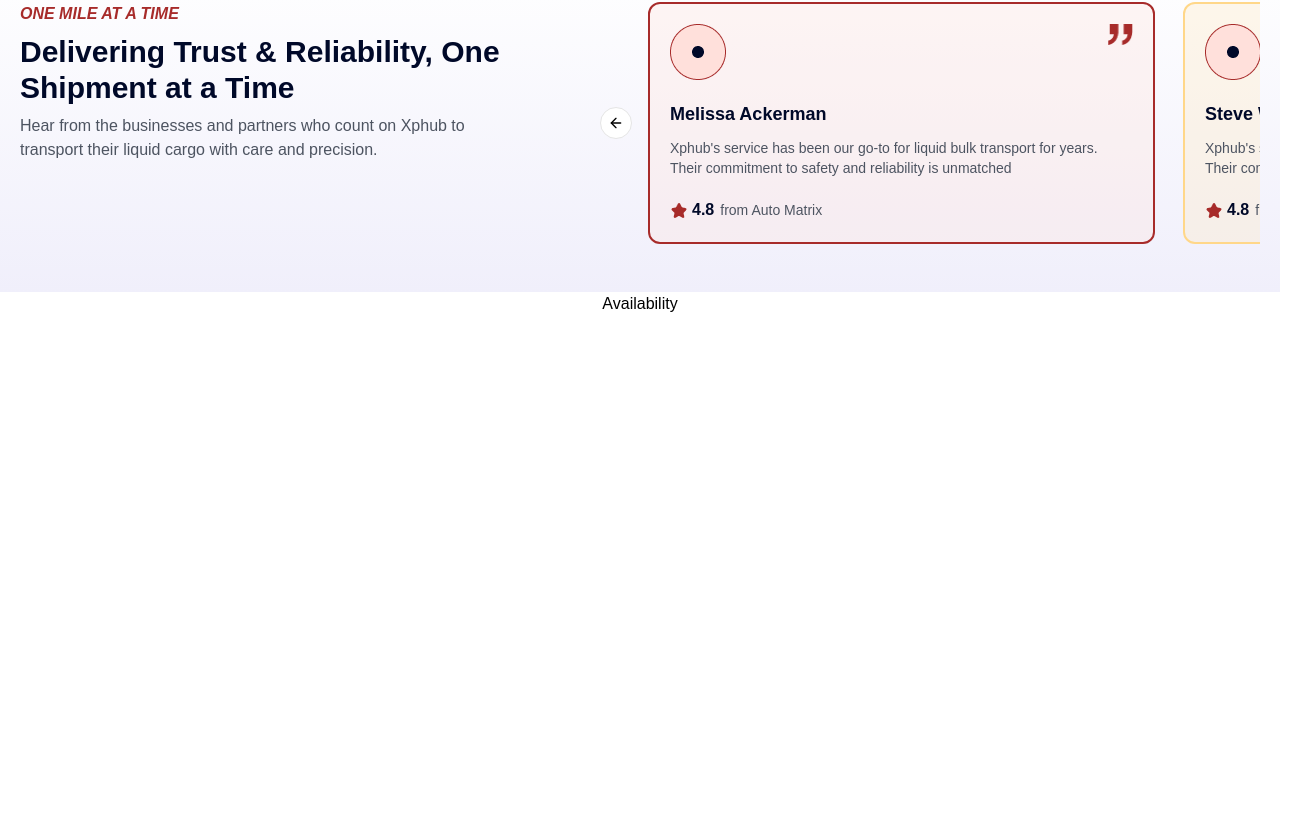
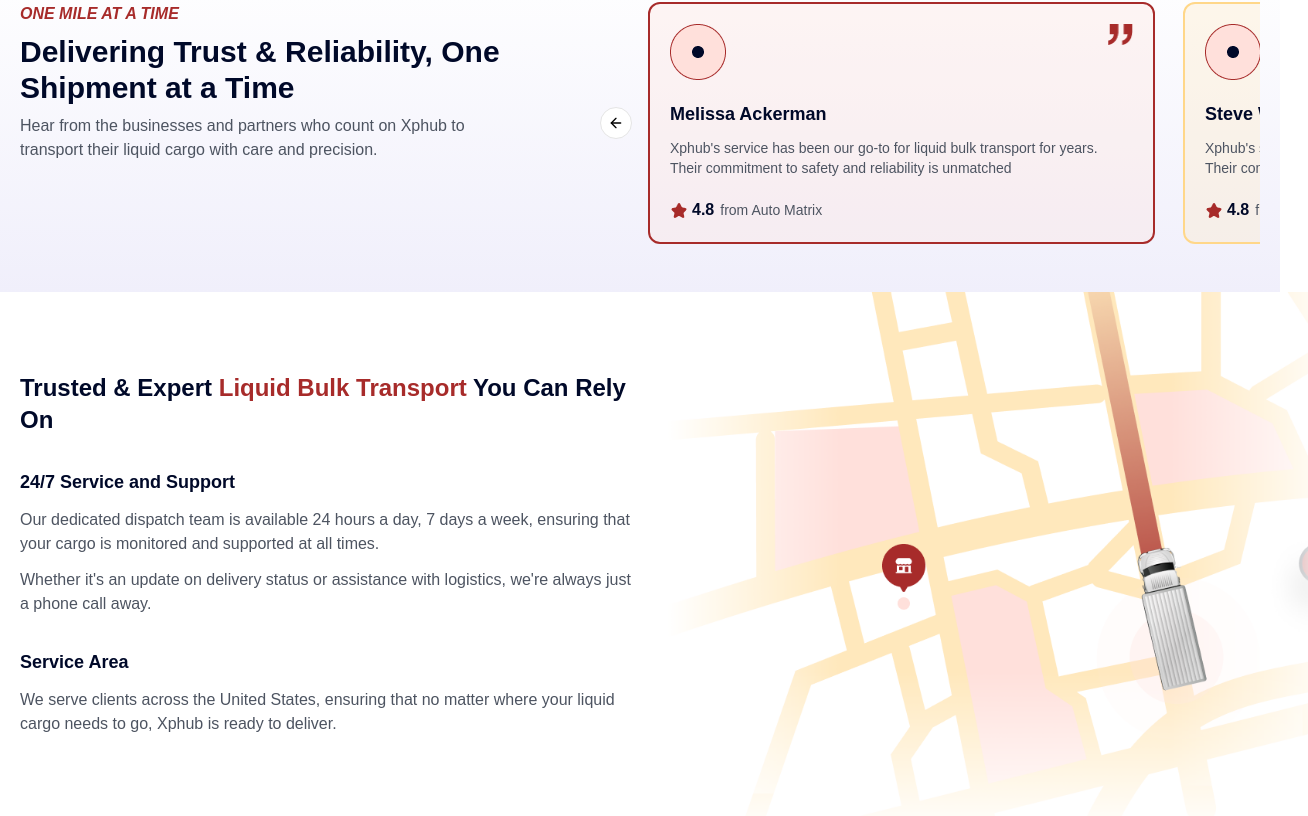
Before and after one commit to TyeStanley/xphub, a Next.js app: page / in a window 1280 px wide. Shown: the part 2894-3710 px from the top of the page, 1308 px wide, since content can reach past the window. Built offline with nearby package versions, Linux system fonts and the light colour scheme.

Commit message:
completed availability section

```diff
--- a/src/app/layout.tsx
+++ b/src/app/layout.tsx
@@ -20,7 +20,7 @@
 }>) {
   return (
     <html lang="en">
-      <body className={`${plusJakartaSans.variable} mt-[65px] antialiased`}>
+      <body className={`${plusJakartaSans.variable} mt-[65px] overflow-x-hidden antialiased`}>
         <Nav />
         {children}
       </body>
--- a/src/app/page.tsx
+++ b/src/app/page.tsx
@@ -321,8 +321,44 @@
       </section>
 
       {/* Availability Section */}
-      <section id="availability" className="pb-[500px]">
-        <h2>Availability</h2>
+      <section id="availability" className="w-full bg-white px-5 pt-8 md:relative md:py-20">
+        <div className="mx-auto flex w-full max-w-[1440px] flex-col md:flex-row">
+          <div className="md:z-10 md:w-1/2">
+            <h2 className="text-left text-2xl font-bold text-[#000929]">
+              Trusted & Expert <span className="text-primary">Liquid Bulk Transport</span> You Can
+              Rely On
+            </h2>
+
+            <div className="mt-8">
+              <h3 className="mb-3 text-lg font-bold text-[#000929]">24/7 Service and Support</h3>
+              <p className="text-[#4D5461]">
+                Our dedicated dispatch team is available 24 hours a day, 7 days a week, ensuring
+                that your cargo is monitored and supported at all times.
+              </p>
+              <p className="mt-3 text-[#4D5461]">
+                Whether it&apos;s an update on delivery status or assistance with logistics,
+                we&apos;re always just a phone call away.
+              </p>
+            </div>
+
+            <div className="mt-8">
+              <h3 className="mb-3 text-lg font-bold text-[#000929]">Service Area</h3>
+              <p className="text-[#4D5461]">
+                We serve clients across the United States, ensuring that no matter where your liquid
+                cargo needs to go, Xphub is ready to deliver.
+              </p>
+            </div>
+          </div>
+
+          <div className="relative -mx-7 mt-5 aspect-square w-screen md:absolute md:bottom-0 md:right-0 md:top-0 md:mt-0 md:w-[50%]">
+            <Image
+              src="/assets/availability-map.png"
+              alt="Availability Map"
+              fill
+              className="object-cover"
+            />
+          </div>
+        </div>
       </section>
     </main>
   );
```
Also changed, not shown: public/assets/availability-map.png (added).
